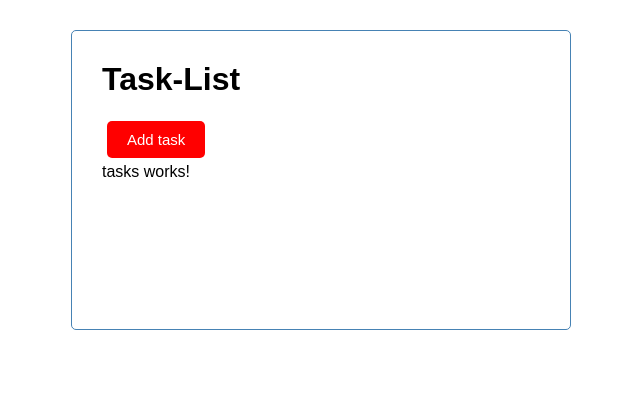
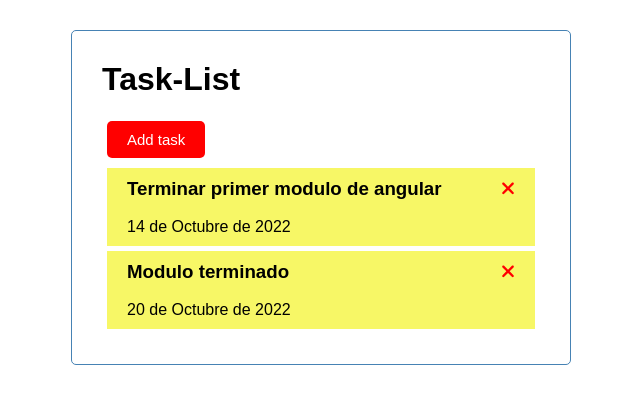
Before and after one commit to nicoconti1901/Lista-de-tareas, an Angular app: page / in a window 1280 px wide. Shown: the top 404 px of the page, without its empty margins (319-959 px from the left). Built offline with nearby package versions, Linux system fonts and the light colour scheme; data requests are answered from the project's data file.

Commit message:
servicio y servidor de tareas

```diff
--- /dev/null
+++ b/db.json
@@ -0,0 +1,16 @@
+{
+    "tasks":[
+    {
+        "id":1,
+        "text": "Terminar primer modulo de angular",
+        "day": "14 de Octubre de 2022",
+        "reminder": true
+    },
+    {
+        "id":2,
+        "text": "Modulo terminado",
+        "day": "20 de Octubre de 2022",
+        "reminder": true
+    }
+    ]
+}
--- /dev/null
+++ b/src/app/components/tasks-item/tasks-item.component.css
@@ -0,0 +1,16 @@
+.task {
+    background-color: rgba(243, 243, 20, 0.651);
+    margin: 5px;
+    padding: 10px 20px;
+    cursor: pointer;
+}
+
+.task.reminder {
+    border-left: green;
+}
+
+.task h3 {
+    display: flex;
+    align-items: center;
+    justify-content: space-between;
+}
--- /dev/null
+++ b/src/app/components/tasks-item/tasks-item.component.html
@@ -0,0 +1,12 @@
+<div class="task">
+   <h3>
+    {{task.text}}
+        <fa-icon
+            [icon]=" faTimes"
+            [ngStyle]= "{'color': 'red'}"
+        >
+        </fa-icon>
+    </h3>
+    <br>
+    {{task.day}}
+</div>
--- /dev/null
+++ b/src/app/components/tasks-item/tasks-item.component.ts
@@ -0,0 +1,19 @@
+import { Component, OnInit, Input } from '@angular/core';
+import {Task} from '../../Task';
+import {TASKS} from '../../mock-tasks';
+import {faTimes} from '@fortawesome/free-solid-svg-icons';
+
+@Component({
+  selector: 'app-tasks-item',
+  templateUrl: './tasks-item.component.html',
+  styleUrls: ['./tasks-item.component.css']
+})
+export class TasksItemComponent implements OnInit {
+@Input() task: Task = TASKS[0];
+faTimes = faTimes;
+  constructor() { }
+
+  ngOnInit(): void {
+  }
+
+}
--- a/src/app/components/tasks/tasks.component.html
+++ b/src/app/components/tasks/tasks.component.html
@@ -1 +1,5 @@
-<p>tasks works!</p>
+<app-tasks-item
+    *ngFor="let task of tasks"
+    [task] = "task"
+>
+</app-tasks-item>
--- a/src/app/components/tasks/tasks.component.ts
+++ b/src/app/components/tasks/tasks.component.ts
@@ -1,7 +1,7 @@
 import { Component, OnInit } from '@angular/core';
+import { TASKS } from 'src/app/mock-tasks';
+import { TaskService } from '../../service/task.service';
 import {Task} from '../../Task'
-import {TASKS} from '../../mock-tasks'
-
 
 
 @Component({
@@ -10,10 +10,15 @@ import {TASKS} from '../../mock-tasks'
   styleUrls: ['./tasks.component.css']
 })
 export class TasksComponent implements OnInit {
-  tasks: Task[] = TASKS;
-  constructor() { }
+  tasks: Task[] = [];
+  constructor(
+    private taskService: TaskService
+  ) { }
 
   ngOnInit(): void {
+    this.taskService.getTasks().subscribe((tasks)=>(
+      this.tasks = tasks
+    ));
   }
 
 }
--- /dev/null
+++ b/src/app/service/task.service.ts
@@ -0,0 +1,19 @@
+import { Injectable } from '@angular/core';
+import {HttpClient, HttpHandler} from '@angular/common/http';
+import { Observable, of } from 'rxjs'
+import {Task} from '../Task'
+import {TASKS} from '../mock-tasks'
+
+@Injectable({
+  providedIn: 'root'
+})
+export class TaskService {
+  private apiUrl = ' http://localhost:5000/tasks'
+
+  constructor(
+    private http :HttpClient) { }
+
+  getTasks(): Observable<Task[]> {
+    return this.http.get<Task[]>(this.apiUrl)
+  }
+}
```
Also changed, not shown: package.json (+8 -1 lines), src/app/app.module.ts (+9 -2 lines), 2 other files (tests, documents, lock files or other folders).
